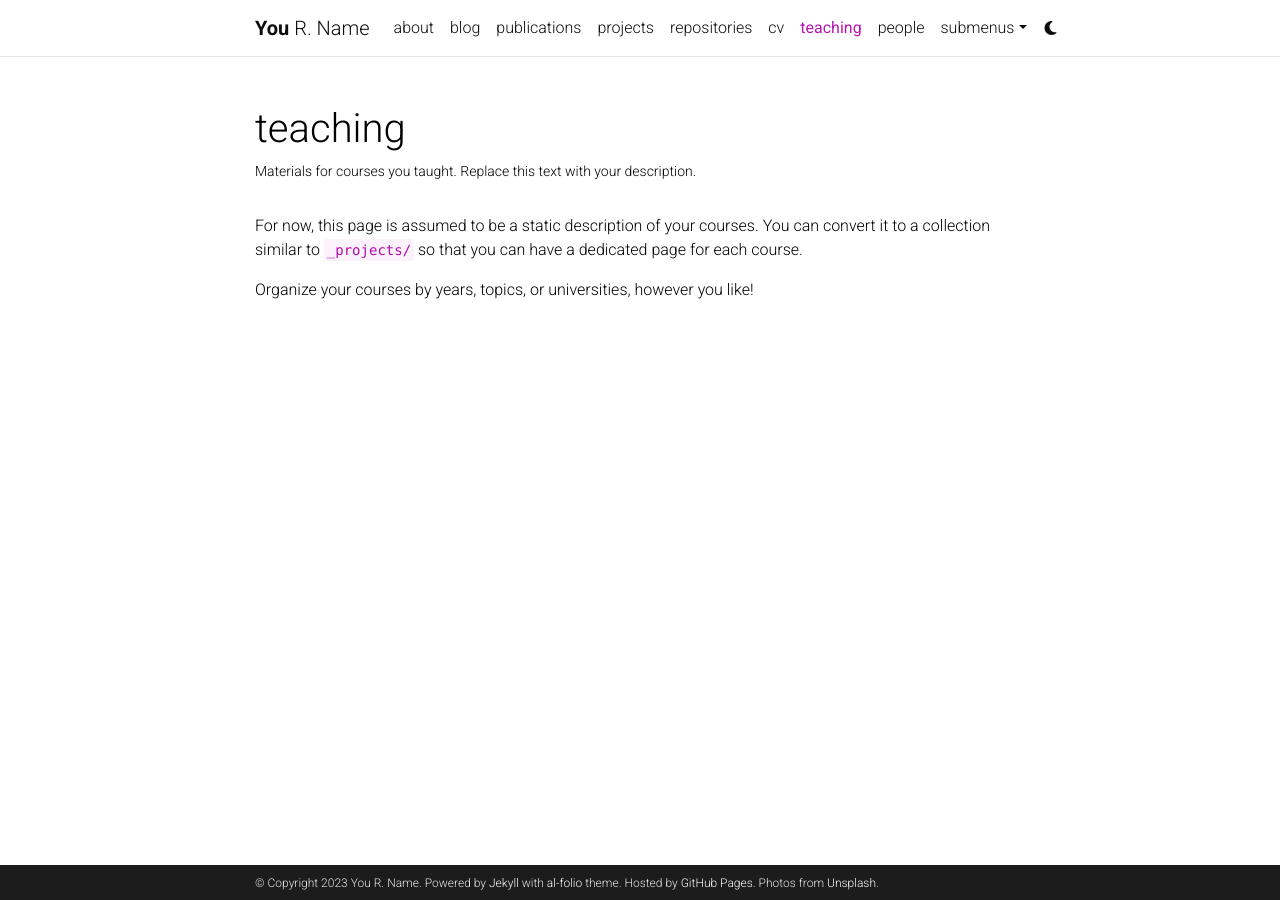
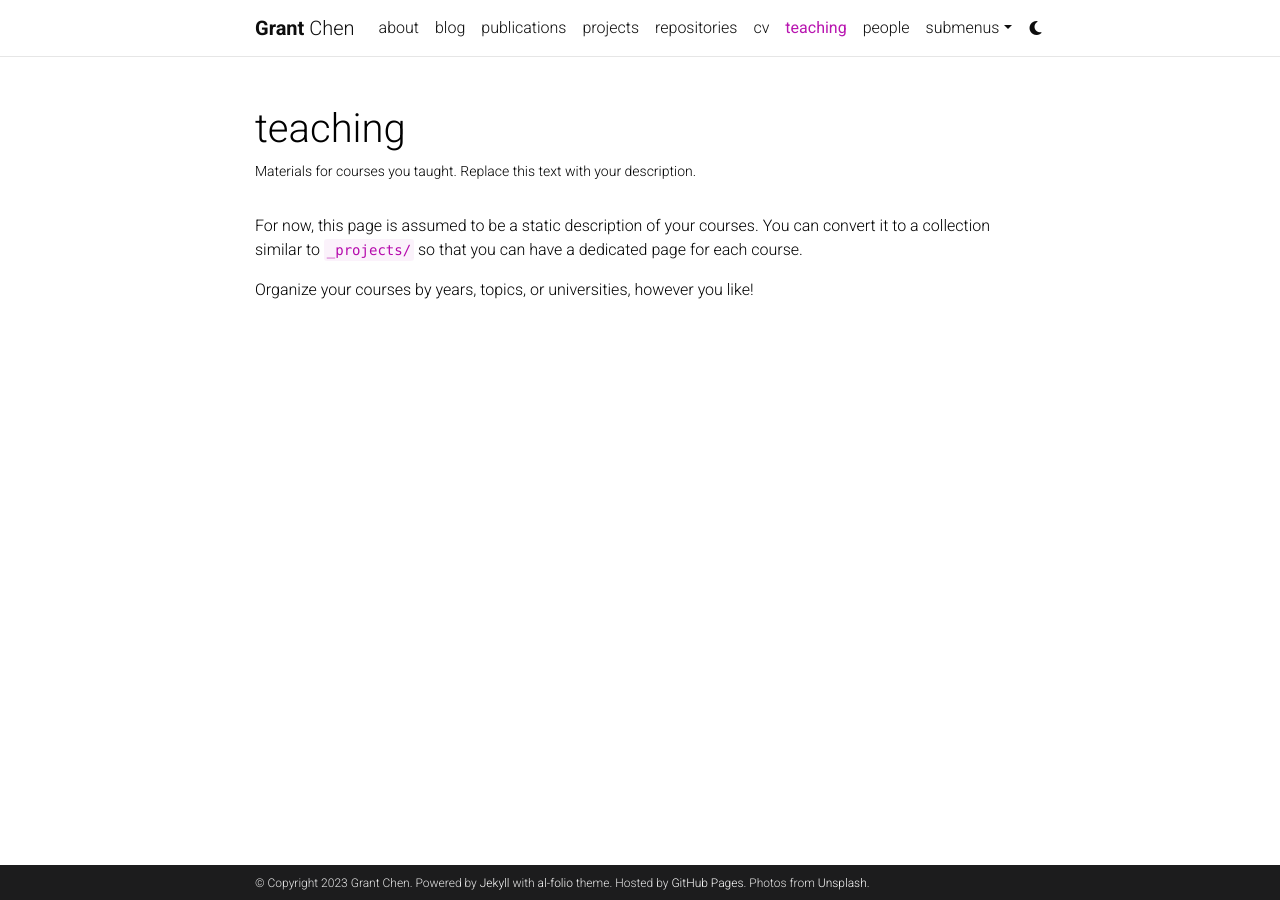
Before and after one commit to ywchen814/ywchen814.github.io, a Jekyll site: the page built from _pages/teaching.md, in a window 1280 px wide. Built offline with Jekyll 4.4.1, drawn with Linux system fonts in a browser that asks for light colours; comment, search, counter and statistics services are not loaded; a style sheet for code colours, icons or effects is not loaded.

Commit message:
config setting

```diff
--- a/_config.yml
+++ b/_config.yml
@@ -3,10 +3,10 @@
 # -----------------------------------------------------------------------------
 
 title: blank # the website title (if blank, full name will be used instead)
-first_name: You
-middle_name: R.
-last_name: Name
-email: you@example.com
+first_name: Grant
+middle_name:
+last_name: Chen
+email: grant.chen0814@gmail.com
 description: > # the ">" symbol means to ignore newlines until "footer_text:"
   A simple, whitespace theme for academics. Based on [*folio](https://github.com/bogoli/-folio) design.
 footer_text: >
@@ -18,8 +18,8 @@
 lang: en # the language of your site (for example: en, fr, cn, ru, etc.)
 icon: ⚛️  # the emoji used as the favicon (alternatively, provide image name in /assets/img/)
 
-url: https://alshedivat.github.io # the base hostname & protocol for your site
-baseurl: /al-folio # the subpath of your site, e.g. /blog/
+url: https://ywchen814.github.io # the base hostname & protocol for your site
+baseurl:  # the subpath of your site, e.g. /blog/
 last_updated: false # set to true if you want to display last updated in the footer
 impressum_path:  # set to path to include impressum link in the footer, use the same path as permalink in a page, helps to conform with EU GDPR
 
```
